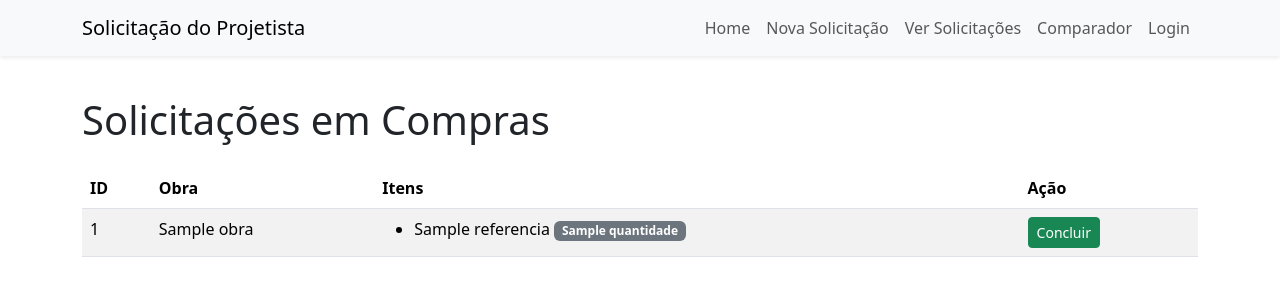
After one commit to Murillozo/Checklist-Estoque, a Python web app: template site/projetista/templates/compras.html in a window 1280 px wide. The commit adds this page. Shown: the top 300 px of the page. Run offline with Jinja, Linux system fonts and the light colour scheme; the template is opened without the code that fills it: most values are stand-ins (such as "Sample title", 1, 10 or a date in 2020).

Commit message:
Add compras page and completion flow

```diff
--- /dev/null
+++ b/site/projetista/templates/compras.html
@@ -0,0 +1,36 @@
+{% extends 'base.html' %}
+{% block body %}
+  <h1 class="mb-4">Solicitações em Compras</h1>
+  <table class="table table-striped">
+    <thead>
+      <tr>
+        <th>ID</th>
+        <th>Obra</th>
+        <th>Itens</th>
+        <th>Ação</th>
+      </tr>
+    </thead>
+    <tbody>
+    {% for sol in solicitacoes %}
+      <tr>
+        <td>{{ sol.id }}</td>
+        <td>{{ sol.obra }}</td>
+        <td>
+          <ul class="mb-0">
+          {% for it in sol.itens %}
+            <li>{{ it.referencia }} <span class="badge bg-secondary">{{ it.quantidade }}</span></li>
+          {% endfor %}
+          </ul>
+        </td>
+        <td>
+          <form method="post" action="{{ url_for('compras.concluir', id=sol.id) }}">
+            <button type="submit" class="btn btn-sm btn-success">Concluir</button>
+          </form>
+        </td>
+      </tr>
+    {% else %}
+      <tr><td colspan="4" class="text-muted">Nenhuma solicitação em compras.</td></tr>
+    {% endfor %}
+    </tbody>
+  </table>
+{% endblock %}
--- a/site/projetista/templates/index.html
+++ b/site/projetista/templates/index.html
@@ -8,6 +8,7 @@
       <option value="analise">Em análise</option>
       <option value="aprovado">Aprovado</option>
       <option value="compras">Compras</option>
+      <option value="concluido">Concluído</option>
     </select>
   </div>
   <table id="status-table" class="table table-striped">
@@ -27,6 +28,8 @@
         <td>
           {% if sol.status == 'analise' %}
             Em análise
+          {% elif sol.status == 'concluido' %}
+            Concluído
           {% else %}
             {{ sol.status }}
           {% endif %}
```
Also changed, not shown: site/compras/__init__.py (+21 -4 lines).
